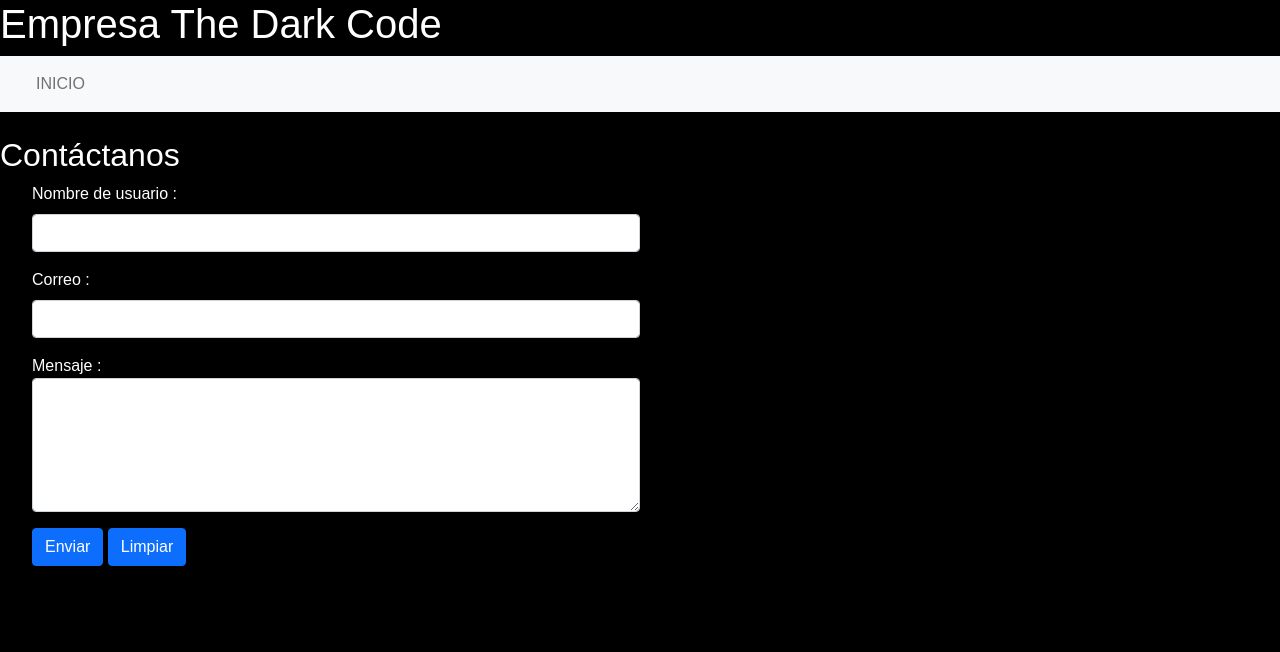
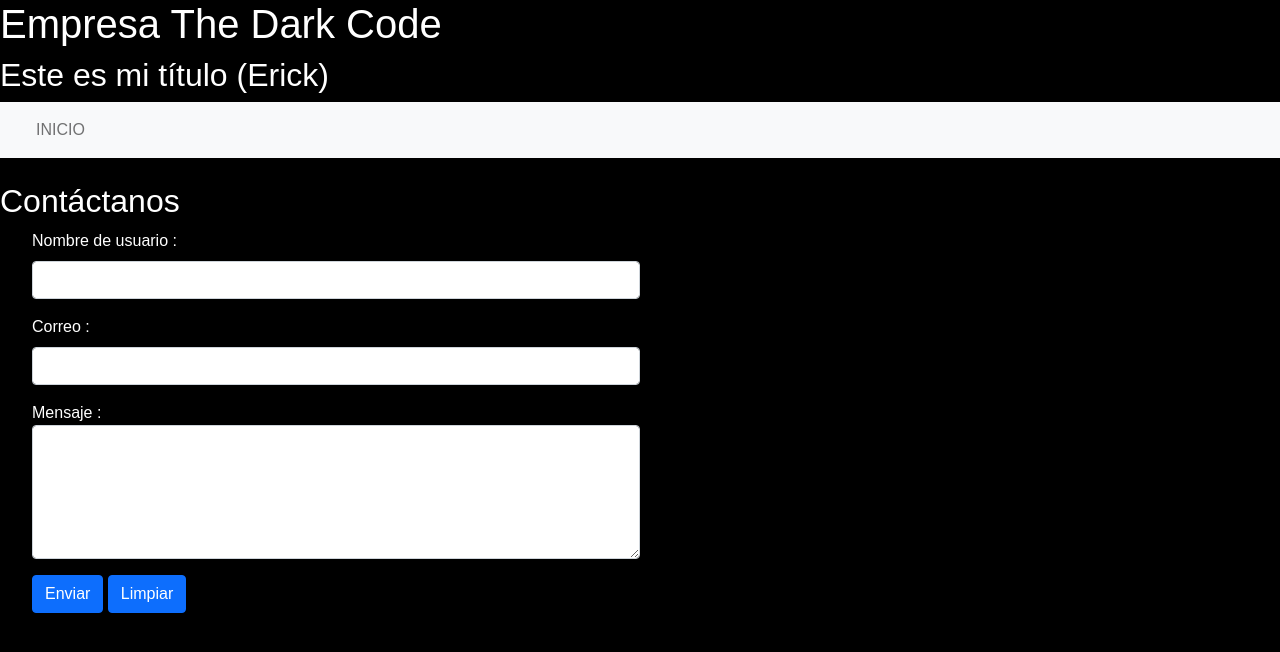
Before and after one commit to cristianmib/gitLocal, a plain HTML site: page Contacto.html in a window 1280 px wide. Drawn offline with nearby package versions, Linux system fonts and the light colour scheme.

Commit message:
modificación erick

```diff
--- a/Contacto.html
+++ b/Contacto.html
@@ -14,6 +14,8 @@
 <body>
 
    <h1>Empresa The Dark Code</h1>
+
+   <h2>Este es mi título (Erick)</h2>
 
     <!-- MENU -->
     <nav class="navbar navbar-expand-lg navbar-light bg-light">
```
